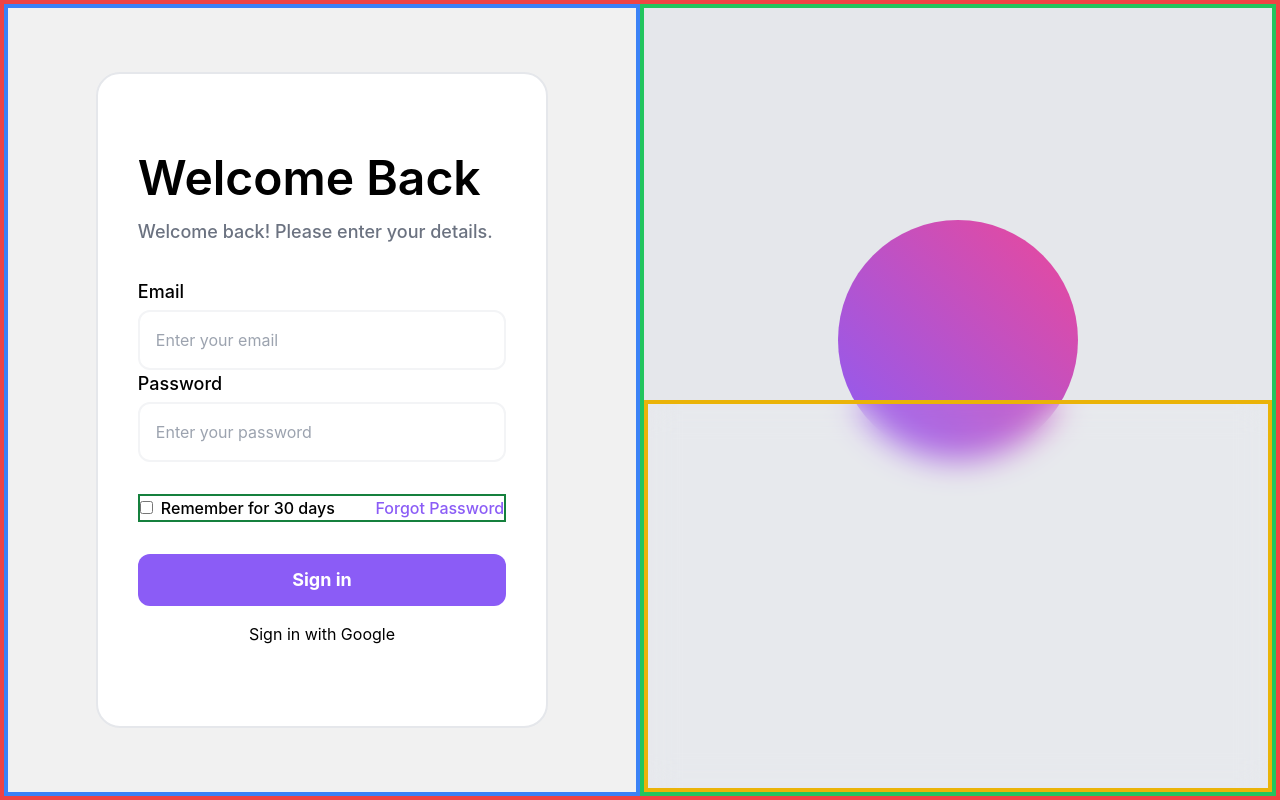
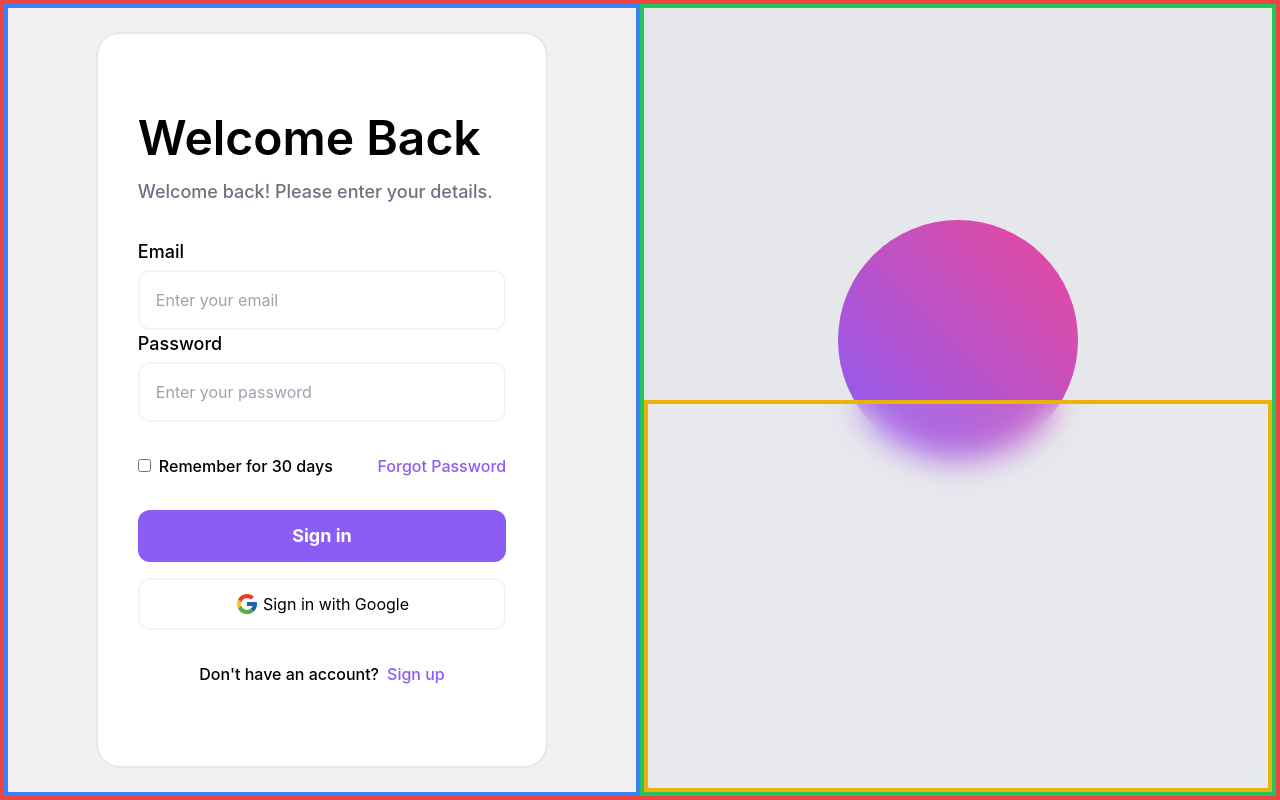
Before and after one commit to septianadip17/slicing-exercise-part1, a React (Create React App) app: page / in a window 1280 px wide. Built offline with nearby package versions, Linux system fonts and the light colour scheme.

Commit message:
form finished

```diff
--- a/src/components/Form.js
+++ b/src/components/Form.js
@@ -29,7 +29,7 @@ export default function Form() {
       </div>
 
       {/* Remember and Forgot Password */}
-      <div className="mt-8 flex justify-between items-center border-2 border-green-700">
+      <div className="mt-8 flex justify-between items-center">
         <div>
           <input type="checkbox" name="" id="remember" />
           <label className="ml-2 font-medium text-base" for="remember">
@@ -43,8 +43,42 @@ export default function Form() {
 
       {/* Login Button */}
       <div className="mt-8 flex flex-col gap-y-4">
-        <button className="active:scale-[.98] active:duration-75 hover:scale-[1.01] ease-in-out transition-all py-3 rounded-xl bg-violet-500 text-white text-lg font-bold">Sign in</button>
-        <button>Sign in with Google</button>
+        <button className="active:scale-[.98] active:duration-75 hover:scale-[1.01] ease-in-out transition-all py-3 rounded-xl bg-violet-500 text-white text-lg font-bold">
+          Sign in
+        </button>
+        <button className="gap-1 flex py-3 rounded-xl border-2 border-gray-100 items-center justify-center active:scale-[.98] active:duration-75 hover:scale-[1.01] ease-in-out transition-all">
+          <svg
+
+            xmlns="http://www.w3.org/2000/svg"
+            viewBox="0 0 48 48"
+            width="24"
+            height="24"
+          >
+            <path
+              fill="#fbc02d"
+              d="M43.611,20.083H42V20H24v8h11.303c-1.649,4.657-6.08,8-11.303,8c-6.627,0-12-5.373-12-12	s5.373-12,12-12c3.059,0,5.842,1.154,7.961,3.039l5.657-5.657C34.046,6.053,29.268,4,24,4C12.955,4,4,12.955,4,24s8.955,20,20,20	s20-8.955,20-20C44,22.659,43.862,21.35,43.611,20.083z"
+            />
+            <path
+              fill="#e53935"
+              d="M6.306,14.691l6.571,4.819C14.655,15.108,18.961,12,24,12c3.059,0,5.842,1.154,7.961,3.039	l5.657-5.657C34.046,6.053,29.268,4,24,4C16.318,4,9.656,8.337,6.306,14.691z"
+            />
+            <path
+              fill="#4caf50"
+              d="M24,44c5.166,0,9.86-1.977,13.409-5.192l-6.19-5.238C29.211,35.091,26.715,36,24,36	c-5.202,0-9.619-3.317-11.283-7.946l-6.522,5.025C9.505,39.556,16.227,44,24,44z"
+            />
+            <path
+              fill="#1565c0"
+              d="M43.611,20.083L43.595,20L42,20H24v8h11.303c-0.792,2.237-2.231,4.166-4.087,5.571	c0.001-0.001,0.002-0.001,0.003-0.002l6.19,5.238C36.971,39.205,44,34,44,24C44,22.659,43.862,21.35,43.611,20.083z"
+            />
+          </svg>
+          Sign in with Google
+        </button>
+      </div>
+
+      {/* Don't have an account */}
+      <div className="mt-8 flex justify-center items-center">
+        <p className="font-medium text-base">Don't have an account?</p>
+        <button className="text-violet-500 text-base font-medium ml-2">Sign up</button>
       </div>
     </div>
   );
```
